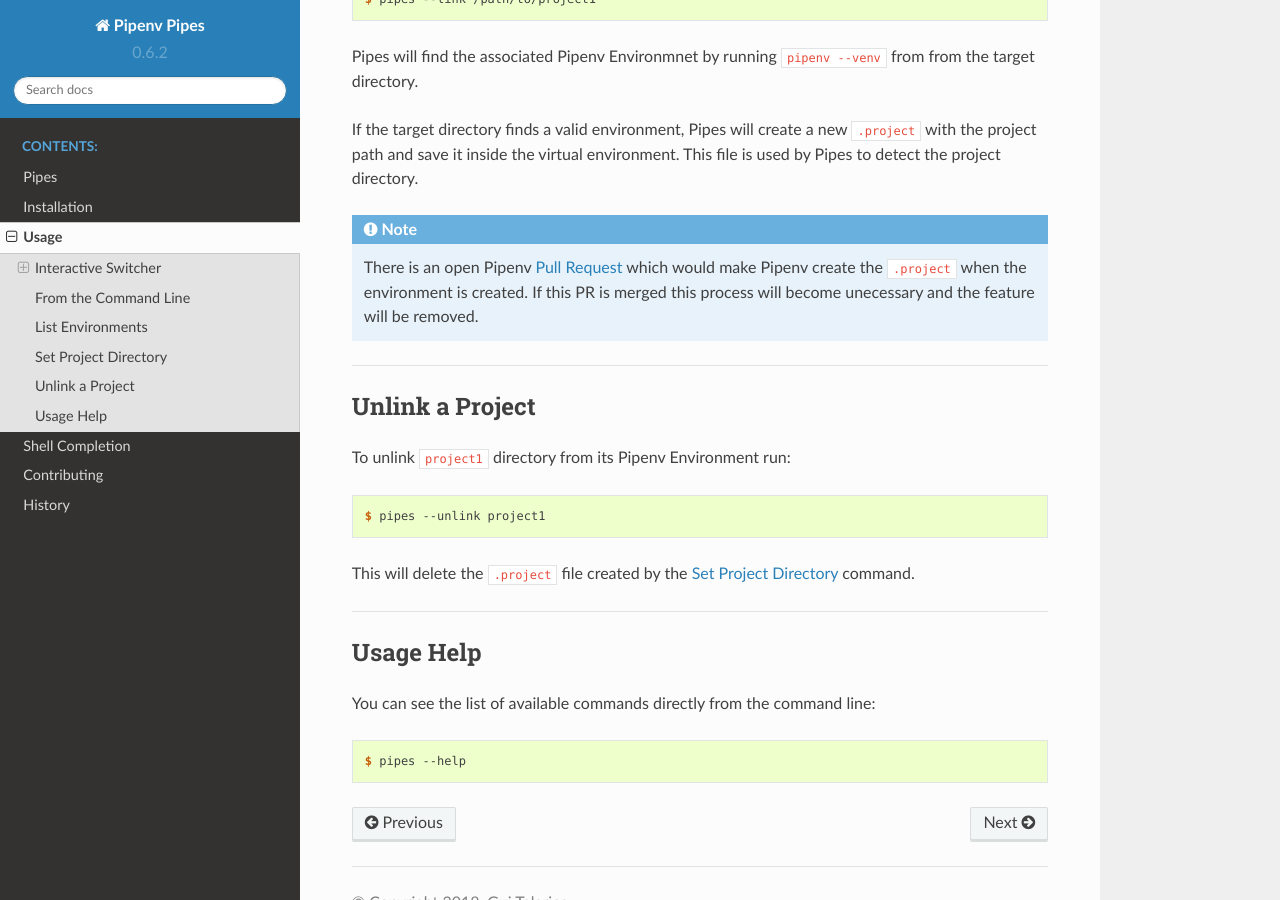
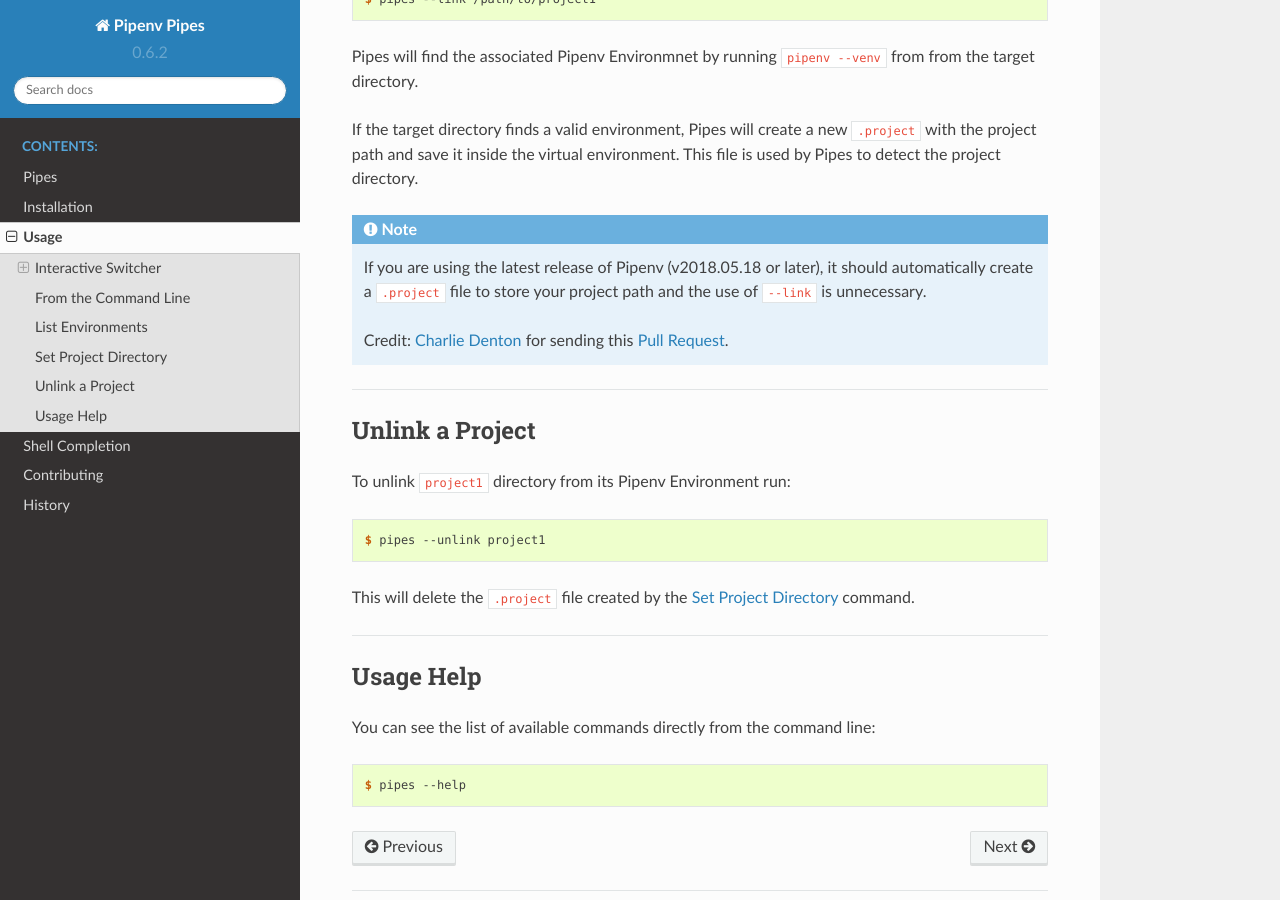
Before and after one commit to gtalarico/pipenv-pipes, a Sphinx documentation site: the page built from docs/usage.rst, in a window 1280 px wide and 900 px high, scrolled down 3220 px. Built offline with Sphinx 7.4.7 and the Read the Docs theme 2.0.0, drawn with Linux system fonts in a browser that asks for light colours.

Commit message:
Fixed Usage docs on --link after release v2018.05.18

```diff
--- a/docs/usage.rst
+++ b/docs/usage.rst
@@ -137,12 +137,13 @@
 
 .. note::
 
-  There is an open Pipenv `Pull Request`_ which would make Pipenv
-  create the ``.project`` when the environment is created.
-  If this PR is merged this process will become unecessary
-  and the feature will be removed.
+  If you are using the latest release of Pipenv (v2018.05.18 or later),
+  it should automatically create a ``.project`` file
+  to store your project path and the use of ``--link`` is unnecessary.
 
+  Credit: `Charlie Denton`_ for sending this `Pull Request`_.
 
+  .. _`Charlie Denton`: https://github.com/meshy
   .. _`Pull Request`: https://github.com/pypa/pipenv/pull/1861
 
 --------------------------------------------------------
```
